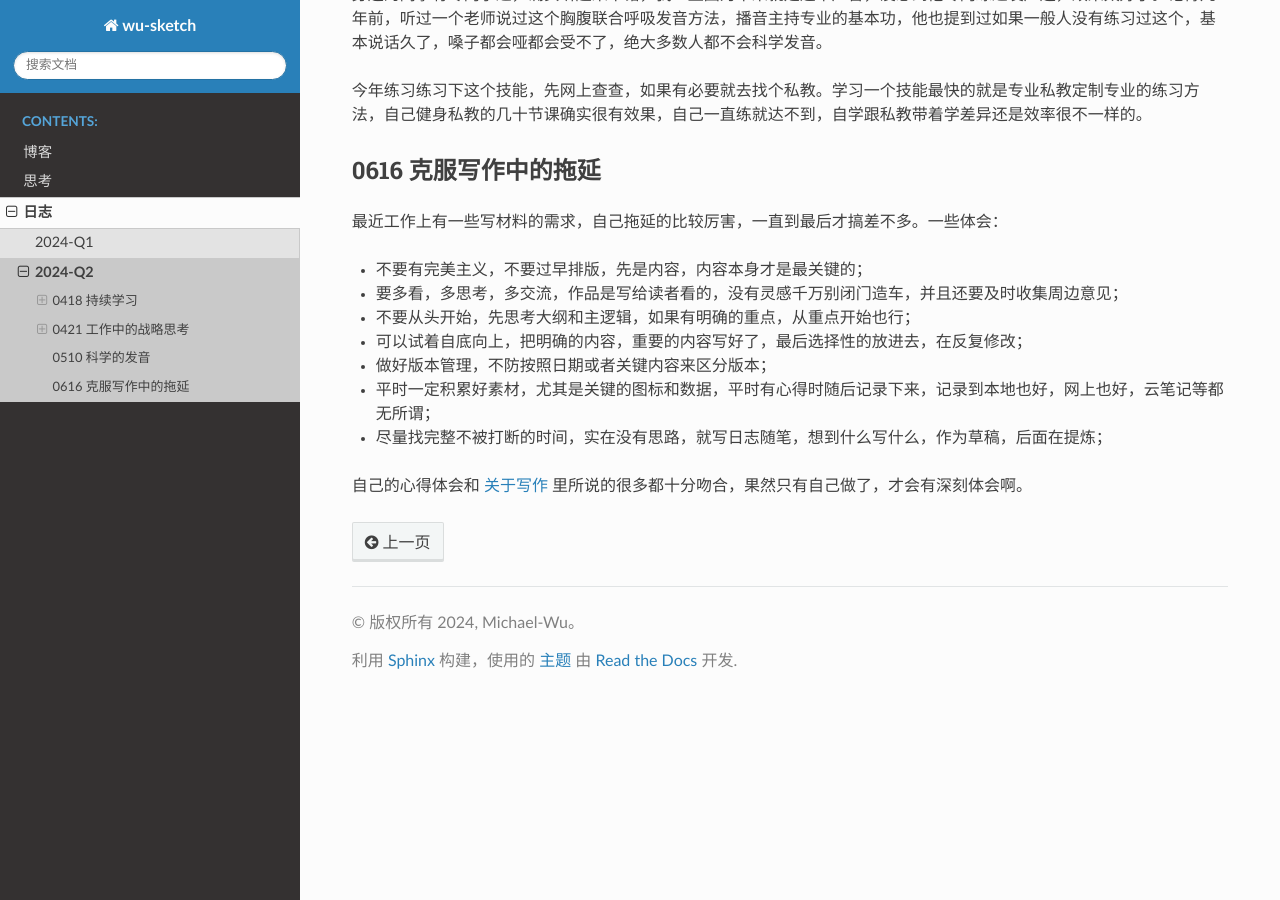
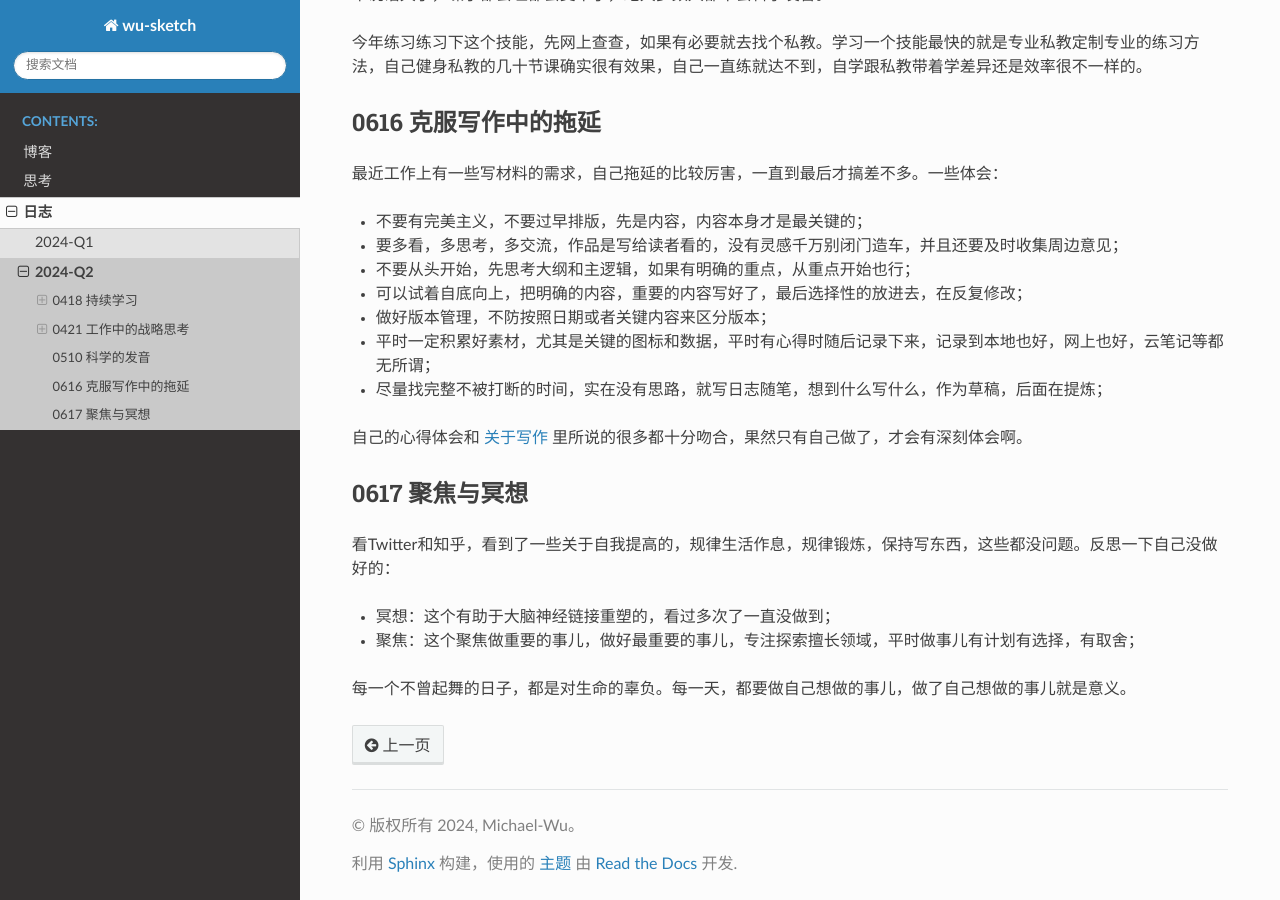
Before and after one commit to thisinnocence/sketch, a Sphinx documentation site: the page built from source/diary/2024-Q2.rst, in a window 1280 px wide and 900 px high, scrolled down 3139 px. Built offline with Sphinx 7.4.7 and the Read the Docs theme 2.0.0, drawn with Linux system fonts in a browser that asks for light colours; some of the changed text lies outside the part shown.

Commit message:
update log 0617.

```diff
--- a/source/diary/2024-Q2.rst
+++ b/source/diary/2024-Q2.rst
@@ -16,18 +16,15 @@
    可能还没有学习和认识到位。
 2. 要乐观抗压。他说自己也经常被骂，遇到各种挫折，但是一定要有革命乐观主义精神，别把自己给自己压坏了，有信念，还要看的开。
 
-华为计算首席的知乎：
-https://www.zhihu.com/people/yu-yu-37-38-5
-
-在 `如何评价华为的余承东这个人？ <https://www.zhihu.com/question/265451154/answer/3229311818>`_  回答中回答：
+| 华为计算产品先的期中一个首席：https://www.zhihu.com/people/yu-yu-37-38-5
+| 在 `如何评价华为的余承东这个人？ <https://www.zhihu.com/question/265451154/answer/3229311818>`_  回答中回答：
 
 | 华为的高管基本上都是这种气质，短期战术上的实证主义，加上长期战略上的理想主义。
 | 一方面对于虚头巴脑的说教没兴趣，说话做事直达商业本质，绝不容忍弯弯绕绕，
 | 根本不顾及别人的自尊心，也不介意别人来伤害自己的自尊心。
 | 这一点跟体制内很不一样，体制内讲究个面子上的和谐。
 
-| 华为fellow夏core的知乎：
-| https://www.zhihu.com/people/xia-jing-jing-57
+华为fellow夏core的知乎： https://www.zhihu.com/people/xia-jing-jing-57
 
 关于AI芯片
 ----------
@@ -150,3 +147,13 @@ https://zhuanlan.zhihu.com/p/656741909
 - 尽量找完整不被打断的时间，实在没有思路，就写日志随笔，想到什么写什么，作为草稿，后面在提炼；
 
 自己的心得体会和 :doc:`/think/关于写作` 里所说的很多都十分吻合，果然只有自己做了，才会有深刻体会啊。
+
+0617 聚焦与冥想
+===============
+
+看Twitter和知乎，看到了一些关于自我提高的，规律生活作息，规律锻炼，保持写东西，这些都没问题。反思一下自己没做好的：
+
+- 冥想：这个有助于大脑神经链接重塑的，看过多次了一直没做到；
+- 聚焦：这个聚焦做重要的事儿，做好最重要的事儿，专注探索擅长领域，平时做事儿有计划有选择，有取舍；
+
+每一个不曾起舞的日子，都是对生命的辜负。每一天，都要做自己想做的事儿，做了自己想做的事儿就是意义。
```
